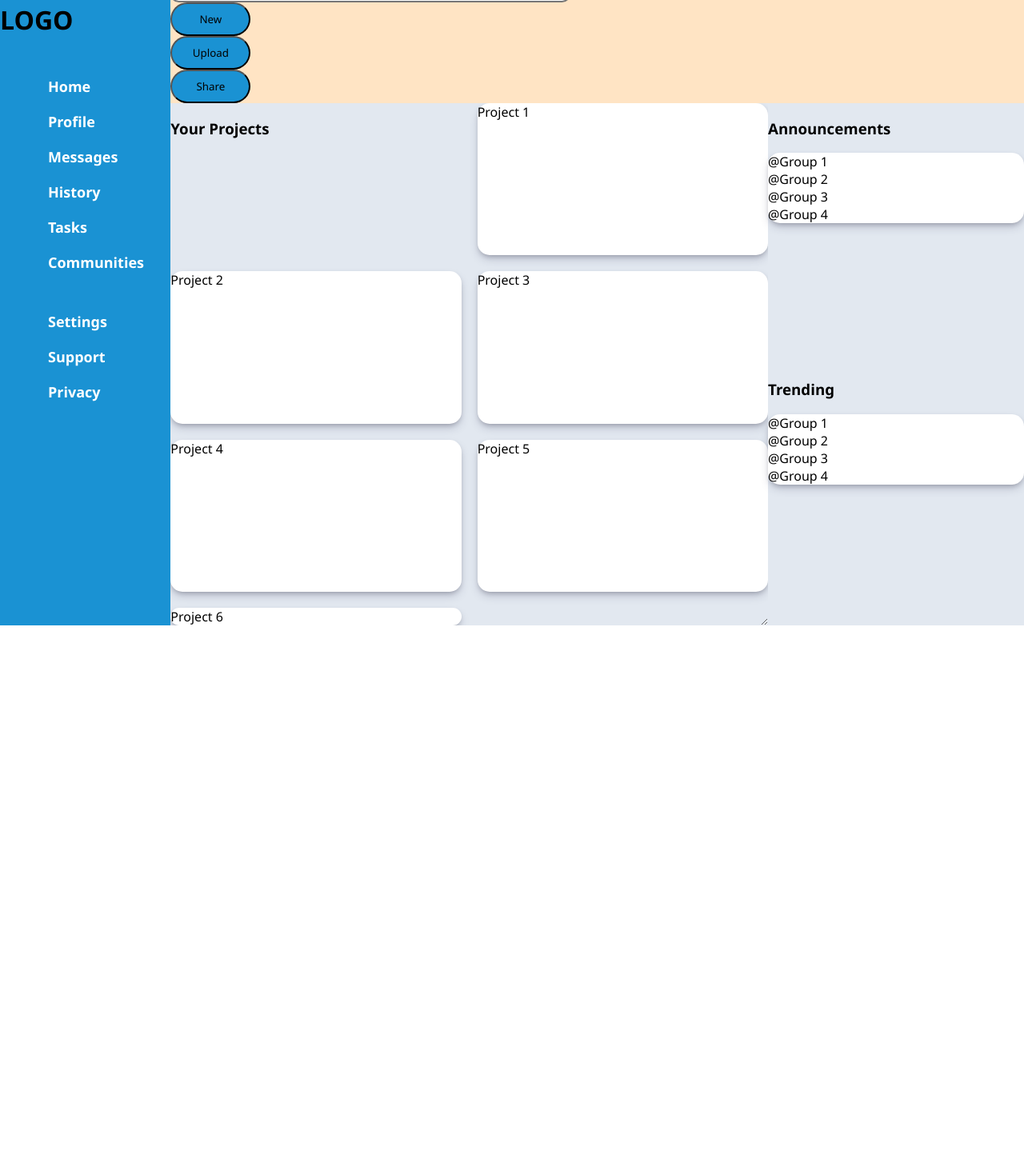
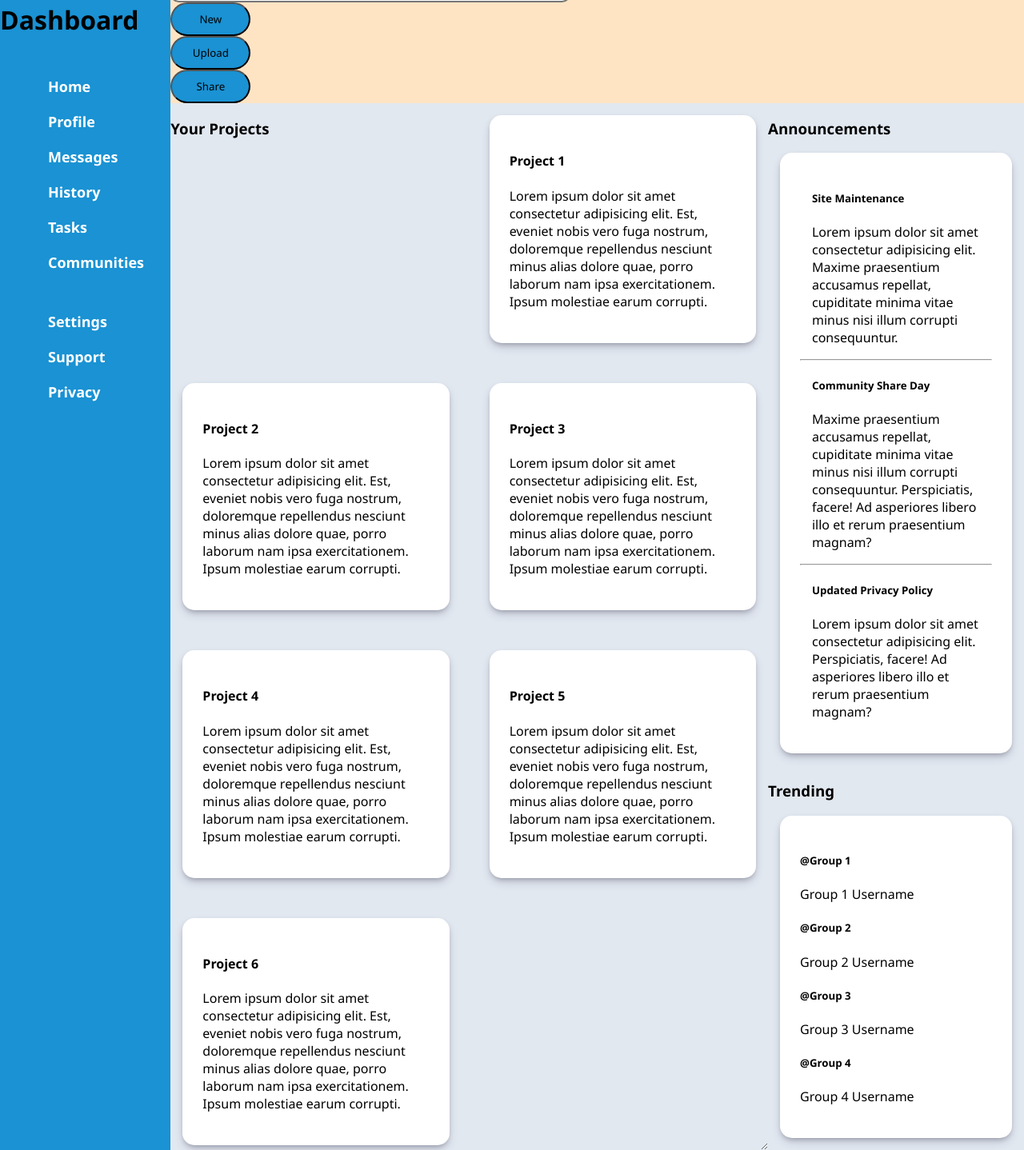
Before and after one commit to TKP888/admin_dashboard, a plain HTML site: page index.html in a window 1280 px wide. Shown: the part 18-1456 px from the top of the page at 80% size. Before the commit the page ends 800 px from the top, so only its background shows below. Drawn offline with Linux system fonts and the light colour scheme.

Commit message:
added template content to each card
need to fix main layout, adjust titles, add icons and fix header

```diff
--- a/index.html
+++ b/index.html
@@ -10,7 +10,7 @@
 
     <div id="container">
         <div id="sidebar">
-            <h1>LOGO</h1>
+            <h1>Dashboard</h1>
             <ul>
                 <li>Home</li>
                 <li>Profile</li>
@@ -38,31 +38,66 @@
     <div id="main">
         <h3>Your Projects</h3>
 
-        <div class="card">Project 1</div>
-        <div class="card">Project 2</div>
-        <div class="card">Project 3</div>
-        <div class="card">Project 4</div>
-        <div class="card">Project 5</div>
-        <div class="card">Project 6</div>
+        <div class="card">
+            <h4>Project 1</h4>
+            <p>Lorem ipsum dolor sit amet consectetur adipisicing elit. Est, eveniet nobis vero fuga nostrum, doloremque repellendus nesciunt minus alias dolore quae, porro laborum nam ipsa exercitationem. Ipsum molestiae earum corrupti.</p>
+            </div>
+        <div class="card"> <h4>Project 2</h4>
+            <p>Lorem ipsum dolor sit amet consectetur adipisicing elit. Est, eveniet nobis vero fuga nostrum, doloremque repellendus nesciunt minus alias dolore quae, porro laborum nam ipsa exercitationem. Ipsum molestiae earum corrupti.</p>
+            </div>
+            <div class="card"><h4>Project 3</h4>
+            <p>Lorem ipsum dolor sit amet consectetur adipisicing elit. Est, eveniet nobis vero fuga nostrum, doloremque repellendus nesciunt minus alias dolore quae, porro laborum nam ipsa exercitationem. Ipsum molestiae earum corrupti.</p>
+            </div>
+            <div class="card"><h4>Project 4</h4>
+            <p>Lorem ipsum dolor sit amet consectetur adipisicing elit. Est, eveniet nobis vero fuga nostrum, doloremque repellendus nesciunt minus alias dolore quae, porro laborum nam ipsa exercitationem. Ipsum molestiae earum corrupti.</p>
+            </div>
+            <div class="card"><h4>Project 5</h4>
+            <p>Lorem ipsum dolor sit amet consectetur adipisicing elit. Est, eveniet nobis vero fuga nostrum, doloremque repellendus nesciunt minus alias dolore quae, porro laborum nam ipsa exercitationem. Ipsum molestiae earum corrupti.</p>
+            </div>
+            <div class="card"><h4>Project 6</h4>
+            <p>Lorem ipsum dolor sit amet consectetur adipisicing elit. Est, eveniet nobis vero fuga nostrum, doloremque repellendus nesciunt minus alias dolore quae, porro laborum nam ipsa exercitationem. Ipsum molestiae earum corrupti.</p>
+            </div>
     </div>
 
 
     <div id="announcement">
             <h3>Announcements</h3>
             <div class="sidecard">
-            <div>@Group 1</div>
-            <div>@Group 2</div>
-            <div>@Group 3</div>
-            <div>@Group 4</div>
+            <div class="announce">
+                <h5>Site Maintenance</h5>
+                <p>Lorem ipsum dolor sit amet consectetur adipisicing elit. Maxime praesentium accusamus repellat, cupiditate minima vitae minus nisi illum corrupti consequuntur.</p>
+            </div>
+            <hr>
+            <div class="announce">
+                <h5>Community Share Day</h5>
+                <p> Maxime praesentium accusamus repellat, cupiditate minima vitae minus nisi illum corrupti consequuntur. Perspiciatis, facere! Ad asperiores libero illo et rerum praesentium magnam?</p>
+            </div>
+            <hr>
+            <div class="announce">
+                <h5>Updated Privacy Policy</h5>
+                <p>Lorem ipsum dolor sit amet consectetur adipisicing elit. Perspiciatis, facere! Ad asperiores libero illo et rerum praesentium magnam?</p>
+            </div>
+
             </div>
     </div>
         <div id="trending">
             <h3>Trending</h3>
             <div class="sidecard">
-            <div>@Group 1</div>
-            <div>@Group 2</div>
-            <div>@Group 3</div>
-            <div>@Group 4</div>
+            <div class="social">
+                <h5>@Group 1</h6>
+                <p>Group 1 Username</p>
+            </div>
+            <div class="social">
+                <h5>@Group 2</h6>
+                <p>Group 2 Username</p>
+            </div>
+            <div class="social">
+                <h5>@Group 3</h6>
+                <p>Group 3 Username</p>
+            </div>
+            <div class="social">
+                <h5>@Group 4</h6>
+                <p>Group 4 Username</p>
             </div>
         </div>
     </div>
--- a/styles.css
+++ b/styles.css
@@ -57,11 +57,21 @@ body{
 }
 .card,
 .sidecard{
+    padding: 25px;
+    margin: 15px;
 background-color: white;
 width: auto;
 border-radius: 15px;
 box-shadow: rgba(50, 50, 93, 0.25) 0px 6px 12px -2px, rgba(0, 0, 0, 0.3) 0px 3px 7px -3px;
+}
 
+.announce{
+    padding-left: 15px;
+    padding-right: 15px;
+}
+
+hr{
+    width: auto;
 }
 
 li{
```
